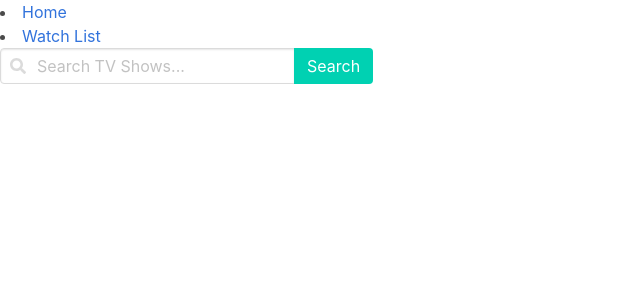
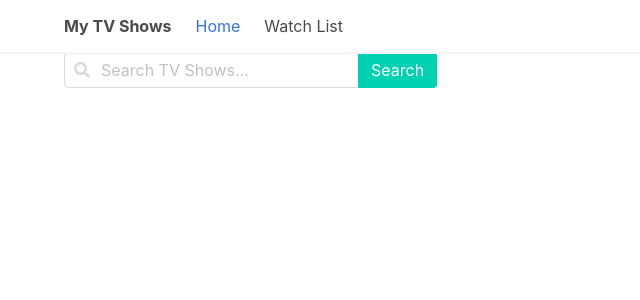
Before and after one commit to kenberkeley/tmdb-react, a React (Create React App) app: page / in a window 1280 px wide. Shown: the top 300 px of the page, without its empty margins (0-640 px from the left). Built offline with nearby package versions, Linux system fonts and the light colour scheme.

Commit message:
Add default layout

```diff
--- a/package.json
+++ b/package.json
@@ -4,6 +4,7 @@
   "private": true,
   "dependencies": {
     "axios": "^0.19.0",
+    "classnames": "^2.2.6",
     "nprogress": "^0.2.0",
     "prop-types": "^15.7.2",
     "react": "^16.8.6",
--- a/src/App.js
+++ b/src/App.js
@@ -1,23 +1,23 @@
 import React from 'react'
-import { BrowserRouter as Router, Route, Link } from 'react-router-dom'
+import { BrowserRouter as Router, Route } from 'react-router-dom'
 
-import Home from './pages/home/'
-import Watchlist from './pages/watchlist/'
+import Layout from './layouts/default/'
+import routes from './pages/'
 
 const App = () => (
   <Router>
-    <div>
-      <nav>
-        <li>
-          <Link to='/'>Home</Link>
-        </li>
-        <li>
-          <Link to='/watchlist'>Watch List</Link>
-        </li>
-      </nav>
-    </div>
-    <Route path='/' exact component={Home} />
-    <Route path='/watchlist' component={Watchlist} />
+    <Layout>
+      {
+        routes.map(route => (
+          <Route
+            key={route.path}
+            path={route.path}
+            exact={route.exact}
+            component={route.component}
+          />
+        ))
+      }
+    </Layout>
   </Router>
 )
 
--- /dev/null
+++ b/src/layouts/default/comps/Header.js
@@ -0,0 +1,58 @@
+import React from 'react'
+import classNames from 'classnames'
+import { Link, NavLink } from 'react-router-dom'
+import routes from '~/pages/'
+
+export default class Header extends React.Component {
+  constructor (props) {
+    super(props)
+    this.state = {
+      isNavMenuVisible: false
+    }
+  }
+
+  toggleNavMenu = evt => {
+    evt.preventDefault()
+    this.setState({
+      isNavMenuVisible: !this.state.isNavMenuVisible
+    })
+  }
+
+  render () {
+    const { isNavMenuVisible } = this.state
+    return (
+      <header className='navbar has-shadow' role='navigation' aria-label='main navigation'>
+        <div className='container'>
+          <div className='navbar-brand'>
+            <Link to='/' className='navbar-item has-text-weight-bold'>
+              My TV Shows
+            </Link>
+            <a role='button' data-target='navMenu' aria-label='menu' aria-expanded='false'
+              className={classNames('navbar-burger', { 'is-active': isNavMenuVisible })}
+              onClick={this.toggleNavMenu} href='.'>
+              <span aria-hidden='true'></span>
+              <span aria-hidden='true'></span>
+              <span aria-hidden='true'></span>
+            </a>
+          </div>
+          <div id='navMenu' className={classNames('navbar-menu', { 'is-active': isNavMenuVisible })}>
+            <div className='navbar-start'>
+              {
+                routes.map(route => (
+                  <NavLink
+                    key={route.path}
+                    exact={route.exact}
+                    to={route.path}
+                    className='navbar-item'
+                    activeClassName='has-text-link'>
+                    { route.title }
+                  </NavLink>
+                ))
+              }
+            </div>
+          </div>
+        </div>
+      </header>
+    )
+  }
+}
--- /dev/null
+++ b/src/layouts/default/index.js
@@ -0,0 +1,13 @@
+import React from 'react'
+import Header from './comps/Header'
+
+const DefaultLayout = props => (
+  <div>
+    <Header />
+    <main className='container'>
+      { props.children }
+    </main>
+  </div>
+)
+
+export default DefaultLayout
--- /dev/null
+++ b/src/pages/index.js
@@ -0,0 +1,13 @@
+export default [
+  {
+    title: 'Home',
+    path: '/',
+    exact: true,
+    component: require('./home/').default
+  },
+  {
+    title: 'Watch List',
+    path: '/watchlist',
+    component: require('./watchlist/').default
+  }
+]
```
Also changed, not shown: 1 other file (tests, documents, lock files or other folders).
